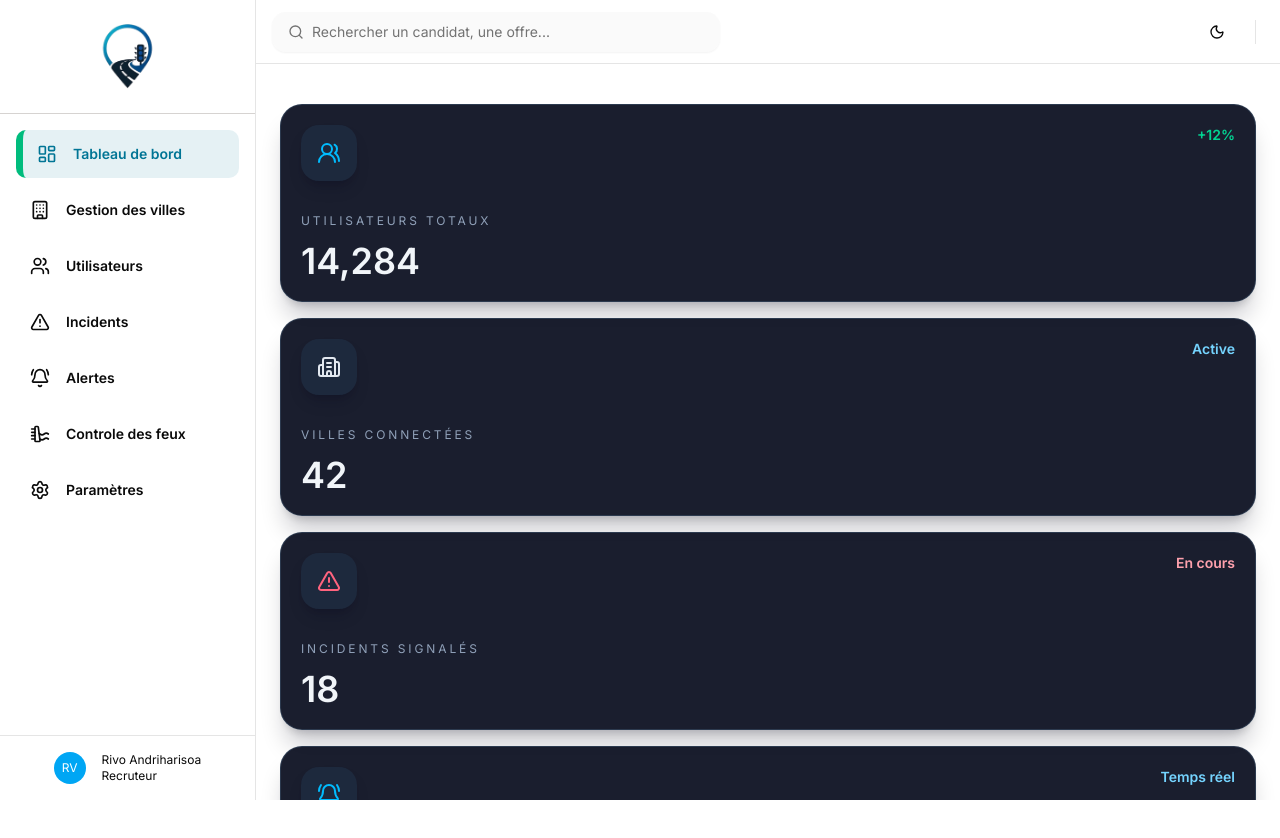
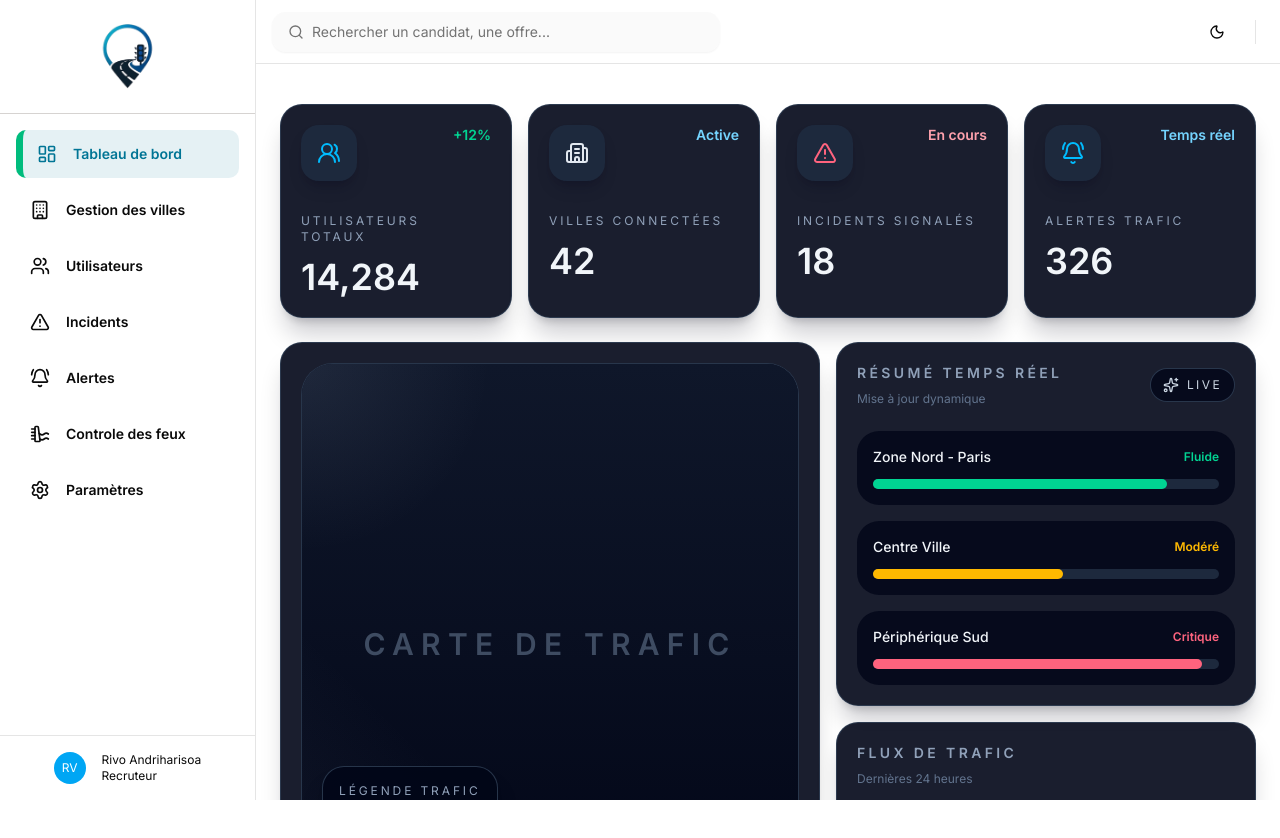
Before and after one commit to maxjohn81/hackaton-frontend, a Next.js app: page /admin/dashboard in a window 1280 px wide. Shown: the top 838 px of the page. Before the commit the page ends 800 px from the top, so only its background shows below. Built offline with nearby package versions, Linux system fonts and the light colour scheme.

Commit message:
tableaux maj

```diff
--- a/src/app/(auth)/admin/dashboard/page.tsx
+++ b/src/app/(auth)/admin/dashboard/page.tsx
@@ -1,6 +1,6 @@
 "use client";
 
-import { BellRing, Building2, TriangleAlert, UsersRound } from "lucide-react";
+import { AlertTriangle, BellRing, Building2, ChevronRight, Eye, MapPin, Sparkles, Truck, UsersRound, Wrench } from "lucide-react";
 import type { LucideIcon } from "lucide-react";
 
 const cards = [
@@ -21,7 +21,7 @@ const cards = [
     iconBg: "bg-slate-800 text-slate-200",
   },
   {
-    icon: TriangleAlert,
+    icon: AlertTriangle,
     title: "Incidents signalés",
     value: "18",
     badge: "En cours",
@@ -30,12 +30,40 @@ const cards = [
   },
   {
     icon: BellRing,
-    title: "Alertes traffic",
-    value: "151",
+    title: "Alertes trafic",
+    value: "326",
     badge: "Temps réel",
     badgeClass: "text-sky-300",
     iconBg: "bg-slate-800 text-sky-400",
   },
+];
+
+const summaryItems = [
+  { label: "Zone Nord - Paris", value: "Fluide", progress: "85%", color: "bg-emerald-400", highlight: "text-emerald-400" },
+  { label: "Centre Ville", value: "Modéré", progress: "55%", color: "bg-amber-400", highlight: "text-amber-400" },
+  { label: "Périphérique Sud", value: "Critique", progress: "95%", color: "bg-rose-400", highlight: "text-rose-400" },
+];
+
+const trafficFlowData = [
+  { label: "00:00", value: 14 },
+  { label: "04:00", value: 18 },
+  { label: "08:00", value: 22 },
+  { label: "12:00", value: 28 },
+  { label: "16:00", value: 25 },
+  { label: "20:00", value: 20 },
+  { label: "23:59", value: 16 },
+];
+
+const incidents = [
+  { type: "Collision", location: "Av. des Champs-Élysées", time: "Il y a 4 min", severity: "Haute", color: "bg-rose-500", icon: AlertTriangle },
+  { type: "Travaux", location: "Bd de Magenta", time: "Il y a 12 min", severity: "Moyenne", color: "bg-amber-500", icon: Wrench },
+  { type: "Panne véhicule", location: "Rue de Rivoli", time: "Il y a 22 min", severity: "Faible", color: "bg-emerald-500", icon: Truck },
+];
+
+const legend = [
+  { label: "Fluide", color: "bg-emerald-400" },
+  { label: "Moyen", color: "bg-amber-400" },
+  { label: "Congestion", color: "bg-rose-400" },
 ];
 
 type StatCardProps = {
@@ -65,9 +93,125 @@ function StatCard({ icon: Icon, title, value, badge, badgeClass, iconBg }: StatC
   );
 }
 
+function SummaryCard() {
+  return (
+    <div className="rounded-3xl border border-slate-700/80 bg-slate-950/90 p-5 shadow-xl shadow-slate-950/20">
+      <div className="flex flex-col gap-3 sm:flex-row sm:items-center sm:justify-between">
+        <div>
+          <p className="text-sm font-semibold uppercase tracking-[0.24em] text-slate-400">Résumé Temps Réel</p>
+          <p className="mt-2 text-xs text-slate-500">Mise à jour dynamique</p>
+        </div>
+        <div className="flex items-center gap-2 rounded-full border border-slate-700/80 bg-slate-950/80 px-3 py-2 text-xs uppercase tracking-[0.20em] text-slate-300">
+          <Sparkles className="h-4 w-4 text-slate-300" />
+          Live
+        </div>
+      </div>
+
+      <div className="mt-6 space-y-4">
+        {summaryItems.map((item) => (
+          <div key={item.label} className="space-y-3 rounded-3xl bg-slate-950/80 p-4">
+            <div className="flex items-center justify-between gap-4 text-sm font-medium text-slate-100">
+              <span>{item.label}</span>
+              <span className={`text-xs font-semibold ${item.highlight}`}>{item.value}</span>
+            </div>
+            <div className="h-2.5 rounded-full bg-slate-800">
+              <div className={`h-full rounded-full ${item.color}`} style={{ width: item.progress }} />
+            </div>
+          </div>
+        ))}
+      </div>
+    </div>
+  );
+}
+
+function TrafficFlowCard() {
+  const maxValue = Math.max(...trafficFlowData.map((item) => item.value));
+
+  return (
+    <div className="rounded-3xl border border-slate-700/80 bg-slate-950/90 p-5 shadow-xl shadow-slate-950/20">
+      <div className="flex items-center justify-between gap-4">
+        <div>
+          <p className="text-sm font-semibold uppercase tracking-[0.24em] text-slate-400">Flux de Trafic</p>
+          <p className="mt-2 text-xs text-slate-500">Dernières 24 heures</p>
+        </div>
+      </div>
+
+      <div className="mt-6 flex items-end gap-2 min-h-[220px] sm:h-36">
+        {trafficFlowData.map((item) => (
+          <div key={item.label} className="flex-1">
+            <div className="mx-auto flex h-full max-w-[40px] items-end justify-center rounded-full bg-slate-800">
+              <div className="w-full rounded-full bg-sky-400 transition-all duration-300" style={{ height: `${(item.value / maxValue) * 100}%` }} />
+            </div>
+            <p className="mt-3 text-center text-[10px] uppercase tracking-[0.18em] text-slate-500">{item.label}</p>
+          </div>
+        ))}
+      </div>
+    </div>
+  );
+}
+
+function RecentIncidentsCard() {
+  return (
+    <div className="rounded-3xl border border-slate-700/80 bg-slate-950/90 p-5 shadow-xl shadow-slate-950/20">
+      <div className="flex items-center justify-between gap-4">
+        <div>
+          <p className="text-sm font-semibold uppercase tracking-[0.24em] text-slate-400">Incidents récents</p>
+        </div>
+        <button className="inline-flex items-center gap-2 rounded-full border border-slate-700/80 bg-slate-950/80 px-3 py-1 text-xs font-semibold uppercase tracking-[0.20em] text-slate-300 transition hover:bg-slate-900">
+          Tout voir
+          <ChevronRight className="h-3.5 w-3.5" />
+        </button>
+      </div>
+
+      <div className="mt-6 overflow-hidden rounded-3xl border border-slate-700/80 bg-slate-950/80">
+        <div className="hidden grid-cols-[180px_1fr_110px_100px_48px] items-center gap-4 border-b border-slate-700/80 px-4 py-3 text-[10px] uppercase tracking-[0.24em] text-slate-500 sm:grid">
+          <span>Type</span>
+          <span>Localisation</span>
+          <span>Heure</span>
+          <span>Gravité</span>
+          <span className="sr-only">Actions</span>
+        </div>
+
+        <div className="space-y-3 p-2 sm:space-y-2">
+          {incidents.map((incident) => {
+            const Icon = incident.icon;
+            return (
+              <div key={`${incident.type}-${incident.location}`} className="rounded-3xl border border-slate-700/80 bg-slate-950/90 p-4 sm:grid sm:grid-cols-[180px_1fr_110px_100px_48px] sm:items-center sm:gap-4">
+                <div className="flex items-start gap-3 sm:block">
+                  <div className={`flex h-12 w-12 flex-shrink-0 items-center justify-center rounded-3xl ${incident.color}`}>
+                    <Icon className="h-5 w-5 text-white" />
+                  </div>
+                  <div className="min-w-0 sm:mt-0">
+                    <p className="text-sm font-semibold text-slate-100">{incident.type}</p>
+                    <p className="mt-1 text-sm text-slate-400 sm:hidden">{incident.location}</p>
+                  </div>
+                </div>
+
+                <p className="hidden truncate text-sm text-slate-400 sm:block">{incident.location}</p>
+                <p className="mt-3 text-sm uppercase tracking-[0.18em] text-slate-500 sm:mt-0">{incident.time}</p>
+                <span className="mt-3 inline-flex items-center justify-center rounded-full bg-slate-950/90 px-3 py-1 text-[10px] font-semibold uppercase tracking-[0.14em] text-slate-100 ring-1 ring-slate-700/80 sm:mt-0">
+                  {incident.severity}
+                </span>
+                <button
+                  type="button"
+                  className="mt-3 inline-flex h-10 w-10 items-center justify-center rounded-2xl border border-slate-700/80 bg-slate-950 text-slate-400 transition hover:border-slate-600 hover:text-slate-100 sm:mt-0"
+                  aria-label={`Voir l'incident ${incident.type}`}
+                >
+                  <Eye className="h-4 w-4" />
+                </button>
+              </div>
+            );
+          })}
+        </div>
+      </div>
+    </div>
+  );
+}
+
 export default function Dashboard() {
   return (
-    <div className="space-y-4 px-4 py-8">
+    <div className="space-y-6 px-4 py-8">
+      <div className="grid gap-4 sm:grid-cols-2 xl:grid-cols-4">
         {cards.map((card) => (
           <StatCard
             key={card.title}
@@ -80,5 +224,43 @@ export default function Dashboard() {
           />
         ))}
       </div>
+
+      <div className="grid gap-4 xl:grid-cols-[minmax(0,1fr)_420px]">
+        <div className="rounded-3xl border border-slate-700/80 bg-slate-950/90 p-5 shadow-xl shadow-slate-950/20">
+          <div className="relative overflow-hidden rounded-[2rem] border border-slate-700/80 bg-slate-950/80">
+            <div className="absolute left-5 top-5 flex items-center gap-2 rounded-full border border-slate-700/80 bg-slate-950/90 px-3 py-2 text-sm text-slate-100 shadow-xl shadow-slate-950/20">
+              <span className="h-2 w-2 rounded-full bg-emerald-400 shadow-lg shadow-emerald-500/30" />
+              Système opérationnel - Live
+            </div>
+
+            <div className="h-[320px] sm:h-[420px] lg:h-[560px] bg-[radial-gradient(circle_at_top_left,_rgba(148,163,184,0.12),_transparent_25%),linear-gradient(180deg,_#0f172a_0%,_#020617_100%)]">
+              <div className="absolute inset-0 bg-[radial-gradient(circle_at_top_left,_rgba(148,163,184,0.12),_transparent_25%),linear-gradient(180deg,_#0f172a_0%,_#020617_100%)]" />
+              <div className="absolute inset-0 bg-[linear-gradient(45deg,_rgba(148,163,184,0.08),_transparent_28%)]" />
+              <div className="absolute inset-0 flex items-center justify-center text-3xl font-semibold uppercase tracking-[0.24em] text-slate-500/60">
+                Carte de trafic
+              </div>
+            </div>
+
+            <div className="absolute left-5 bottom-5 rounded-3xl border border-slate-700/80 bg-slate-950/90 p-4 text-sm text-slate-200 shadow-xl shadow-slate-950/30">
+              <p className="text-xs uppercase tracking-[0.24em] text-slate-400">LÉGENDE TRAFIC</p>
+              <div className="mt-3 space-y-2">
+                {legend.map((item) => (
+                  <div key={item.label} className="flex items-center gap-3">
+                    <span className={`h-1.5 w-8 rounded-full ${item.color}`} />
+                    <span className="text-sm text-slate-400">{item.label}</span>
+                  </div>
+                ))}
+              </div>
+            </div>
+          </div>
+        </div>
+
+        <div className="space-y-4">
+          <SummaryCard />
+          <TrafficFlowCard />
+          <RecentIncidentsCard />
+        </div>
+      </div>
+    </div>
   );
 }
```
Lines whose indentation alone changed are shown as unchanged.
